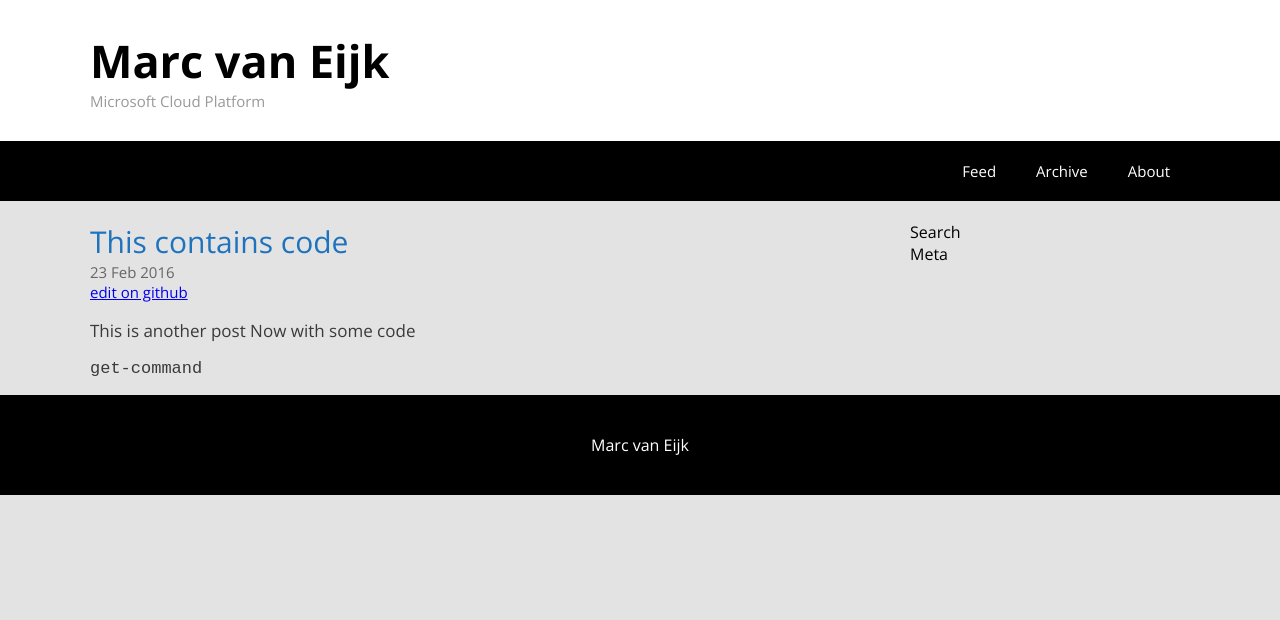
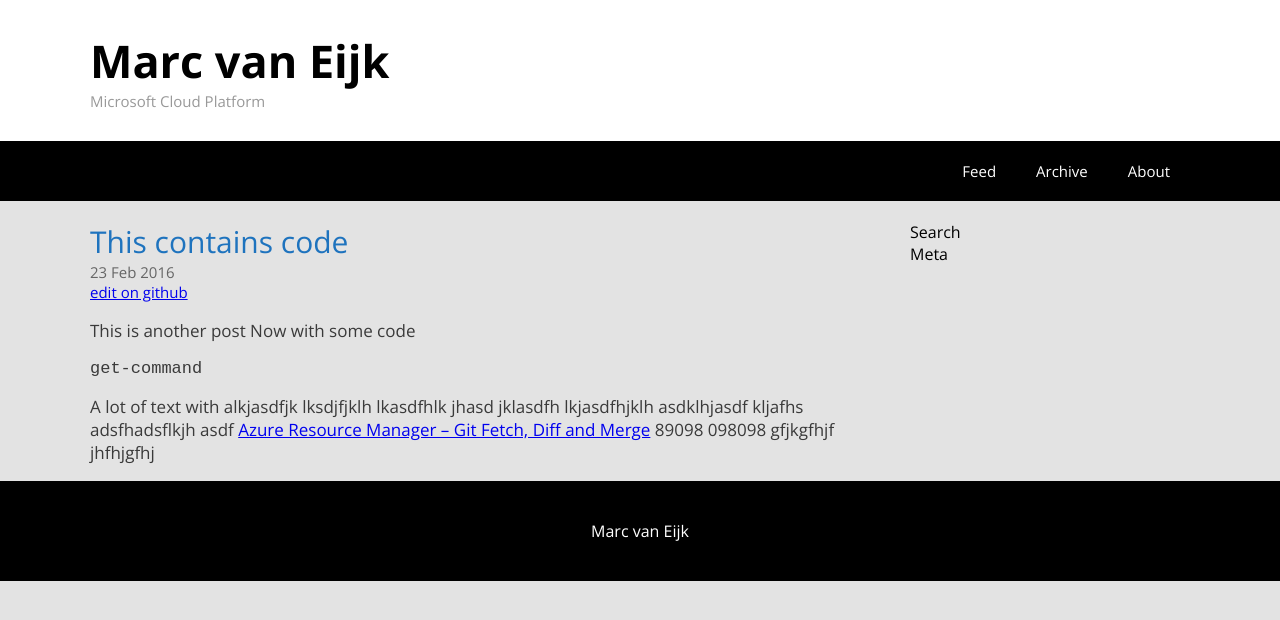
Before and after one commit to marcvaneijkdemo/marcvaneijkdemo.github.io, a Jekyll site: the page built from _posts/2016-02-23-test-blog.md, in a window 1280 px wide. Shown: the top 620 px of the page. Built offline with Jekyll 4.4.1, drawn with Linux system fonts in a browser that asks for light colours.

Commit message:
Update 2016-02-23-test-blog.md

````diff
--- a/_posts/2016-02-23-test-blog.md
+++ b/_posts/2016-02-23-test-blog.md
@@ -8,3 +8,4 @@ Now with some code
 ``` PowerShell
 get-command
 ```
+A lot of text with alkjasdfjk lksdjfjklh lkasdfhlk jhasd jklasdfh lkjasdfhjklh asdklhjasdf kljafhs adsfhadsflkjh asdf [Azure Resource Manager – Git Fetch, Diff and Merge](http://www.marcvaneijk.com/2016/02/17/azure-resource-manager-git-fetch-and-merge/) 89098 098098 gfjkgfhjf jhfhjgfhj
````
